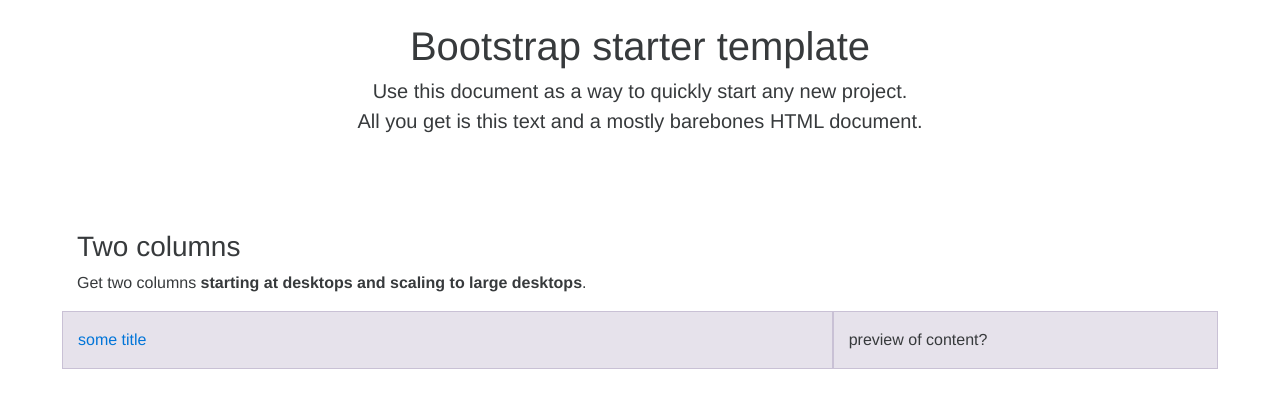
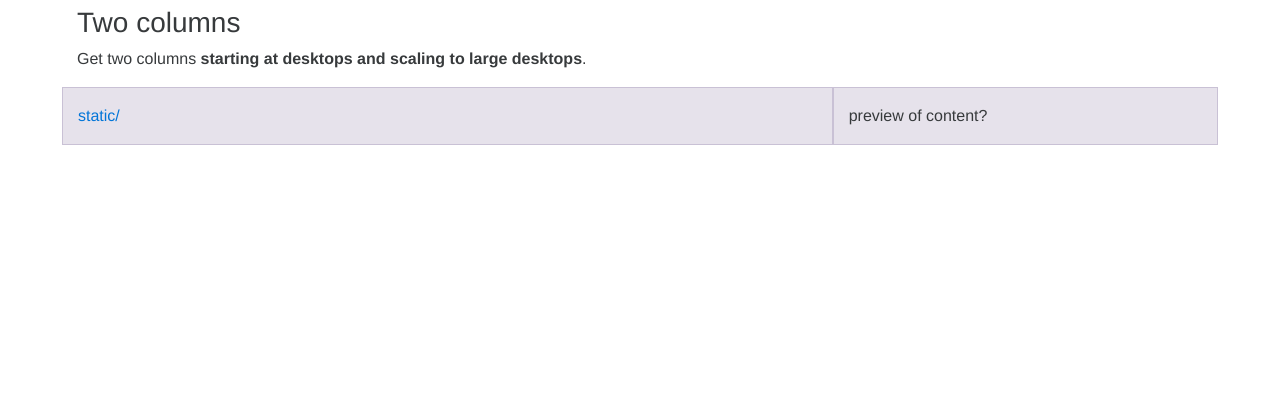
Before and after one commit to coej/linklistic, a Flask app: page /static/ in a window 1280 px wide. Shown: the part 56-464 px from the top of the page. Run offline with Flask 2, Linux system fonts and the light colour scheme; some libraries are stand-ins or nearby versions.

Commit message:
partially setting up template title/name/message

```diff
--- a/main.py
+++ b/main.py
@@ -1,6 +1,6 @@
 
 
-from flask import Flask, request, render_template, send_from_directory
+from flask import Flask, request, render_template
 
 
 app = Flask(__name__)
@@ -12,31 +12,17 @@ class Link:
         self.href = path
         self.title = title
 
+# Consider:
+# - we can include a self-referential link (localhost:8888/anotherlink.com)
+# - we can title the links (maybe)?
+# - So: if the format is set up the right way it could be possible to encode
+#   an entire choose-your-own-adventure game into one big URL string...?
 
 # "Catch-all URL": http://flask.pocoo.org/snippets/57/
 @app.route('/', defaults={'submitted_text': ''})
 @app.route('/<path:submitted_text>')
 def catch_all(submitted_text):
-
-    #if submitted_text.lower()[:8] == 'st_test/':
-    #    return './static/' + submitted_text[8:]
-
-    #if submitted_text.lower()[:7] == 'static/':
-    #    static_path = submitted_text[7:]
-    #    print('fff')
-    #    if static_path in ['css/bootstrap.min.css',
-    #                       'css/grid.css',
-    #                       'css/starter-template.css',
-    #                       'img/favicon.ico',
-    #                       'js/bootstrap.min.js',
-    #                       'js/ie10-viewport-bug-workaround.js',
-    #                       'js/jquery.min.js']:
-    #    #    return send_from_directory('./static', static_path)
-    #    #elif not static_path:
-    #    #    return "blank path"
-    #    #else:
-    #        return "static path not found: " % static_path
-
+    # '/static/' urls are sent to file system by default
 
     if submitted_text.lower() in ['', 'index.html', 'index.htm']:
         return "Front page here"
@@ -49,22 +35,40 @@ def catch_all(submitted_text):
 
     else:
         links = []
+        params = {'from': None,
+                  'message': None,
+                  'title': "Your links are listed below."}
 
+        # users must use two semicolons for each semicolon that's in an actual URL to be linked
         strings = submitted_text.replace(';;', 'ESCAPED_SEMICOLON_STANDIN')
         #we'll need more general-purpose escaping to avoid HTML issues with angle brackets etc.
 
         strings = strings.split(';')
         for s in strings:
+
+            # functionality for adding commands into the
+            # link list string ("listname:My Bookmarks;http://...")
+
+            check_commands = s.split('=', maxsplit=1)
+            if len(check_commands)==2:
+                key = check_commands[0]
+                value = check_commands[1]
+                params[key] = value
+
             s = s.replace('ESCAPED_SEMICOLON_STANDIN', ';')
 
-            lnk = Link(s, 'some title')
+            title = s
+            if len(title) > 77:
+                title = title[:77] + '...'
+
+            lnk = Link(path=s, title=title)
             links.append(lnk)
 
-        # send strings list to jinja template
-        return render_template('main.html', links=links)
-        #return str(
-        #    '<br>'.join(build_output_temp)
-        #)
+        # send Link list to jinja template
+        return render_template('main.html', links=links,
+                                            list_from=params['from'],
+                                            message=params['message'],
+                                            title=params['title'])
 
 if __name__ == '__main__':
     app.run(host="0.0.0.0", port=8888, debug=True)
--- a/templates/main.html
+++ b/templates/main.html
@@ -25,7 +25,7 @@
   <body>
 
     <nav class="navbar navbar-inverse navbar-fixed-top">
-      <a class="navbar-brand" href="static/#">Linklistic</a>
+      <a class="navbar-brand" href="{{ url_for('static', filename='index.html') }}">Linklistic</a>
       <ul class="nav nav-pills">
         <!--
         <li class="nav-item active">
@@ -33,21 +33,23 @@
         </li>
         -->
         <li class="nav-item">
-          <a class="nav-link" href="static/#">About</a>
+          <a class="nav-link" href="{{ url_for('static', filename='about.html') }}">About</a>
         </li>
         <li class="nav-item">
-          <a class="nav-link" href="static/#">Usage</a>
+          <a class="nav-link" href="{{ url_for('static', filename='usage.html') }}">Usage</a>
         </li>
       </ul>
     </nav>
 
     <div class="container">
 
+      <!-- big title area, probably won't use -->
+      <!--
       <div class="starter-template">
         <h1>Bootstrap starter template</h1>
         <p class="lead">Use this document as a way to quickly start any new project.<br> All you get is this text and a mostly barebones HTML document.</p>
-
-      </div><!-- /.starter-template -->
+      </div>
+      -->
 
       <h3>Two columns</h3>
       <p>Get two columns <strong>starting at desktops and scaling to large desktops</strong>.</p>
```
